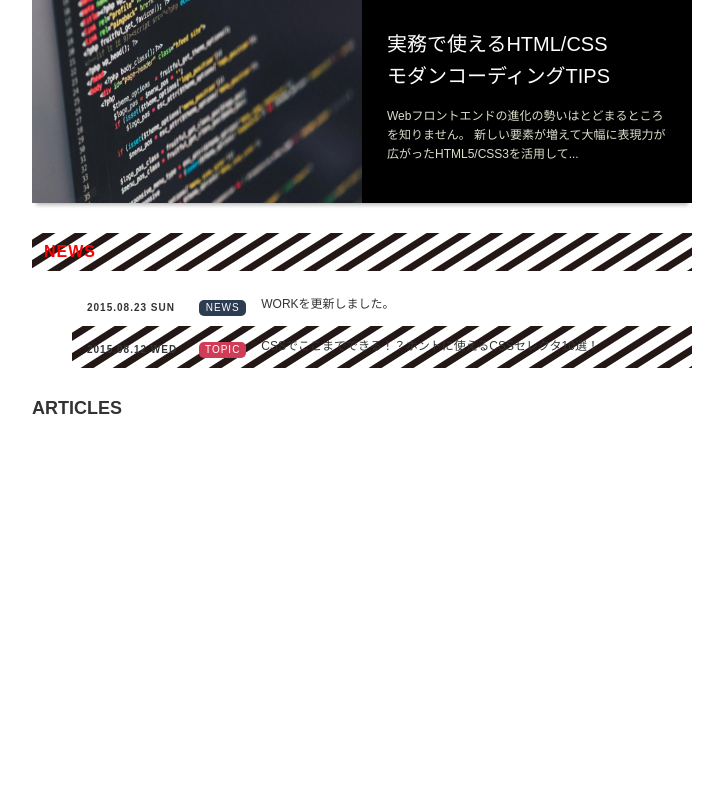
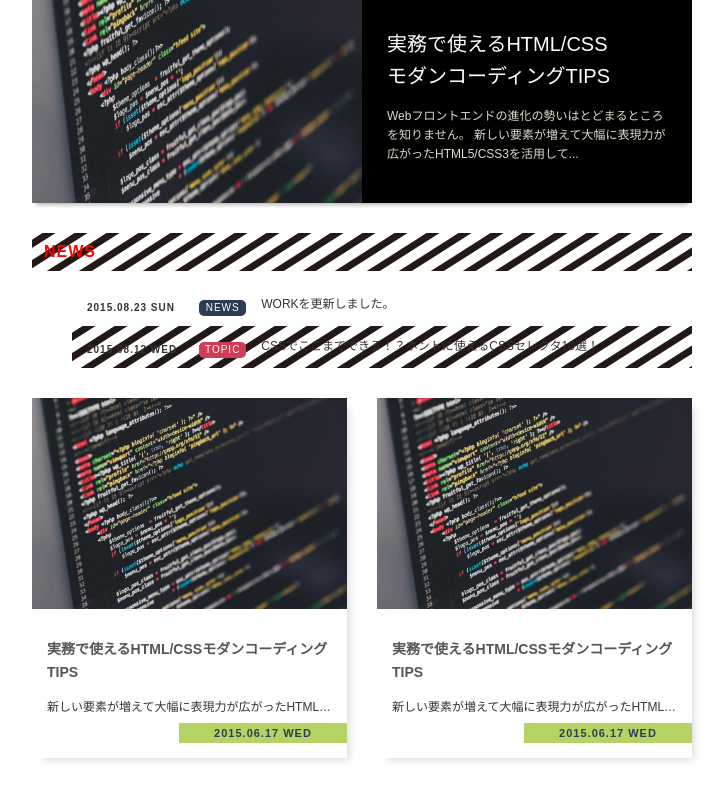
Before and after one commit to tobb422/spa-practive, a Vue app: page / in a window 1280 px wide. Shown: the part 258-1058 px from the top of the page, without its empty margins (123-850 px from the left). Before the commit the page ends 800 px from the top, so only its background shows below. Built offline with nearby package versions, Linux system fonts and the light colour scheme.

Commit message:
見出し3

```diff
--- a/src/views/Home.vue
+++ b/src/views/Home.vue
@@ -37,7 +37,25 @@
           </ul>
         </section>
         <section class="articles">
-          <h2 class="hidden">ARTICLES</h2>
+          <!--<h2 class="hidden">ARTICLES</h2>-->
+          <div class="clearfix">
+            <a href="#" class="article-box">
+              <h3 class="title">実務で使えるHTML/CSSモダンコーディングTIPS</h3>
+              <p class="desc">
+                新しい要素が増えて大幅に表現力が広がったHTML5/CSS3を活用し、モダンなコーディングにチャレンジしましょう！
+              </p>
+              <time class="date" datetime="2015-06-17">2015.06.17 WED</time>
+              <img class="img" src="../assets/coding.jpg" alt="コーディング画面">
+            </a>
+            <a href="#" class="article-box">
+              <h3 class="title">実務で使えるHTML/CSSモダンコーディングTIPS</h3>
+              <p class="desc">
+                新しい要素が増えて大幅に表現力が広がったHTML5/CSS3を活用し、モダンなコーディングにチャレンジしましょう！
+              </p>
+              <time class="date" datetime="2015-06-17">2015.06.17 WED</time>
+              <img class="img" src="../assets/coding.jpg" alt="コーディング画面">
+            </a>
+          </div>
         </section>
       </main>
       <div class="sidemenu">
@@ -197,6 +215,67 @@
   }
 }
 
+.article-box {
+  position: relative;
+  display: block;
+  width: 315px;
+  height: 360px;
+  margin-bottom: 30px;
+  padding: 210px 15px 0;
+  box-shadow: 6px 6px 8px -4px rgba(0, 0, 0, 0.15);
+  transition: opacity 0.15s;
+  box-sizing: border-box;
+
+  .img {
+    max-width: 100%;
+    position: absolute;
+    top: 0;
+    left: 0;
+  }
+
+  .title {
+    margin-top: 30px;
+    color: #555;
+    font-size: 1.4rem;
+    line-height: 1.6;
+  }
+
+  .desc {
+    margin-top: 5px;
+    color: #333;
+    overflow: hidden;
+    text-overflow: ellipsis;
+    white-space: nowrap;
+  }
+
+  .date {
+    position: absolute;
+    right: 0;
+    bottom: 15px;
+    display: block;
+    width: 160px;
+    padding: 4px;
+    background-color: #b5d264;
+    color: #2d3d54;
+    text-align: center;
+    letter-spacing: 1px;
+    font-weight: bold;
+    font-size: 1.1rem;
+  }
+}
+
+.article-box:hover {
+  opacity: 0.8;
+}
+
+.article-box:nth-of-type(odd) {
+  float: left;
+}
+
+.article-box:nth-of-type(even) {
+  float: right;
+}
+
 .sidemenu {
   float: right;
   width: 275px;
```
